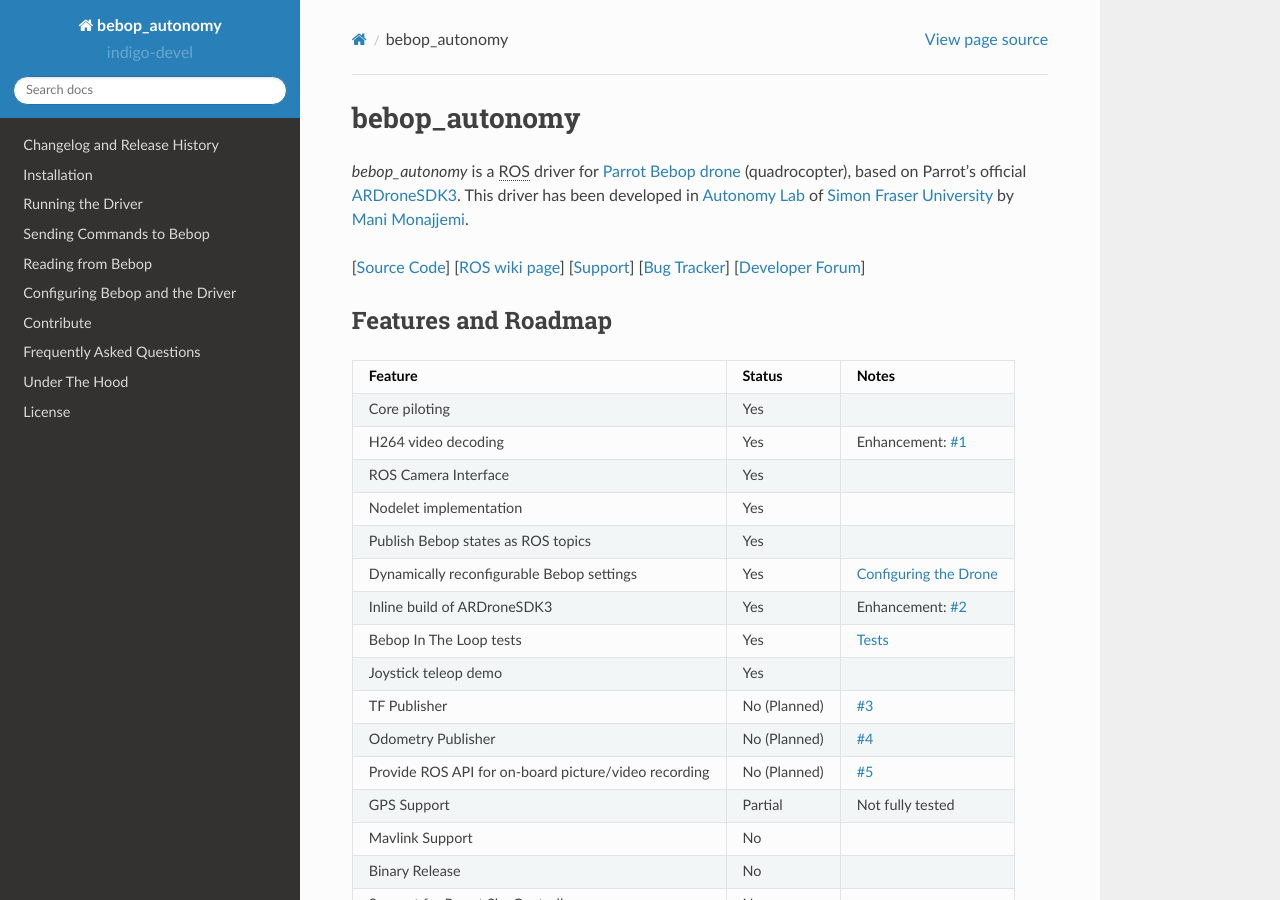
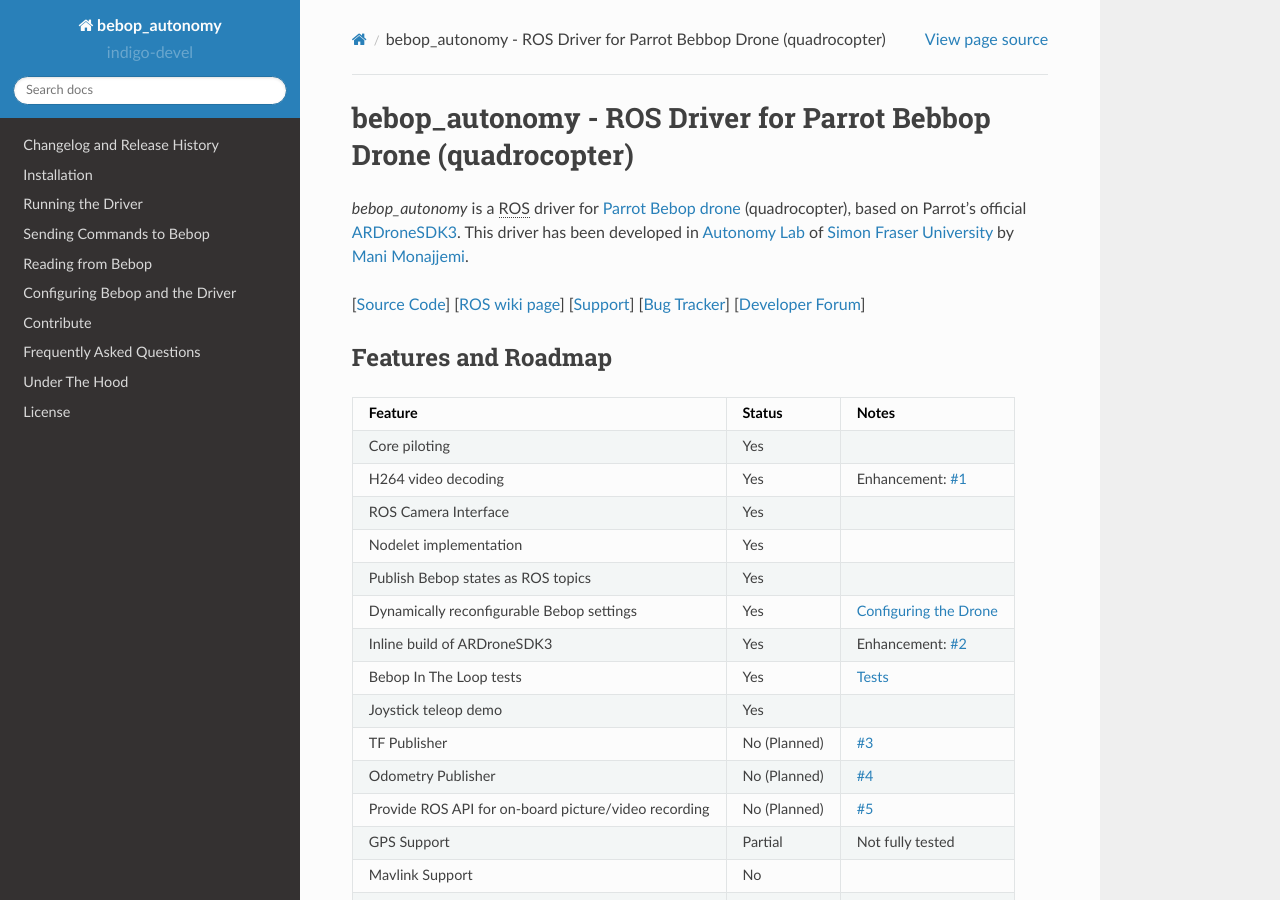
Before and after one commit to AutonomyLab/bebop_autonomy, a Sphinx documentation site: the page built from docs/index.rst, in a window 1280 px wide and 900 px high. Built offline with Sphinx 7.4.7 and the Read the Docs theme 2.0.0, drawn with Linux system fonts in a browser that asks for light colours.

Commit message:
Better title for docs

```diff
--- a/docs/index.rst
+++ b/docs/index.rst
@@ -1,6 +1,6 @@
-**************
-bebop_autonomy
-**************
+******************************************************************
+bebop_autonomy - ROS Driver for Parrot Bebbop Drone (quadrocopter)
+******************************************************************
 
 *bebop_autonomy* is a :abbr:`ROS (Robot Operating System)` driver for `Parrot Bebop drone <http://www.parrot.com/ca/products/bebop-drone/>`_ (quadrocopter), based on Parrot's official `ARDroneSDK3 <https://github.com/Parrot-Developers/ARSDKBuildUtils>`_. This driver has been developed in `Autonomy Lab <http://autonomylab.org/>`_ of `Simon Fraser University <http://www.sfu.ca/>`_ by `Mani Monajjemi <http://mani.im>`_.
 
```
